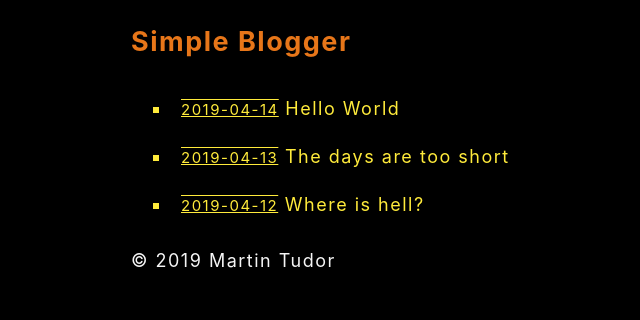
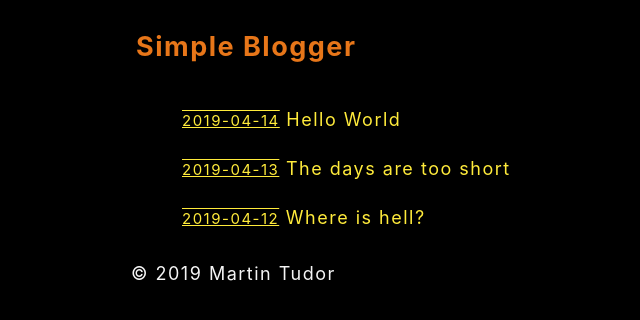
Before and after one commit to MagicMart/simple-blogger, a React (Vite) app: page / in a window 1280 px wide. Shown: the top 320 px of the page, without its empty margins (159-799 px from the left). Built offline with nearby package versions, Linux system fonts and the light colour scheme.

Commit message:
styling links

```diff
--- a/src/components/Home.js
+++ b/src/components/Home.js
@@ -62,20 +62,22 @@ class Home extends React.Component {
                     <>
                         <ul>
                             {markdown.map(obj => (
+                                <li key={obj.title}>
                                     <Link
                                         className="title"
                                         to={`/${obj.pathname}`}
-                                    key={obj.title}
                                     >
-                                    <li>
+                                        <div className="link">
+                                            {" "}
                                             <small>
                                                 <time className="date">
                                                     {obj.date}
                                                 </time>
                                             </small>{" "}
                                             {obj.title}
+                                        </div>
+                                    </Link>
                                 </li>
-                                </Link>
                             ))}
                         </ul>
                         <footer>
--- a/src/styles.css
+++ b/src/styles.css
@@ -24,16 +24,12 @@ body {
 }
 
 ul {
-    list-style-type: square;
+    list-style-type: none;
     color: #ffeb3b;
 }
 
-li {
-    height: 48px;
-    padding: 10px;
-}
-
 .simple-blogger {
+    padding: 5px;
     background-color: black;
     color: #e77619;
 }
@@ -42,6 +38,10 @@ a {
     text-decoration-line: none;
     color: #ffeb3b;
     cursor: pointer;
+}
+
+.link {
+    padding: 11px;
 }
 
 time {
```
Lines whose indentation alone changed are shown as unchanged.
